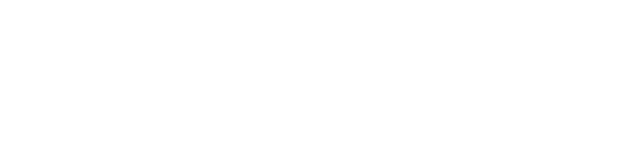
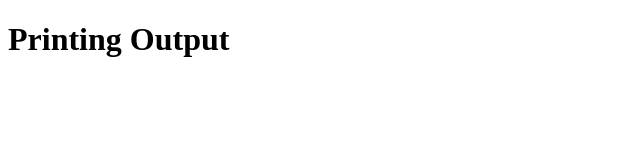
Before and after one commit to cesarhra/printing-output, a plain HTML site: page index.html in a window 1280 px wide. Shown: the whole page, without its empty margins (0-640 px from the left). Drawn offline with Linux system fonts and the light colour scheme.

Commit message:
Update index.html

```diff
--- a/index.html
+++ b/index.html
@@ -7,7 +7,7 @@
 </head>
 <body>
 
-
+    <h1> Printing Output</h1>
    <script src="js/script.js"></script>
 </body>
 </html>
```
